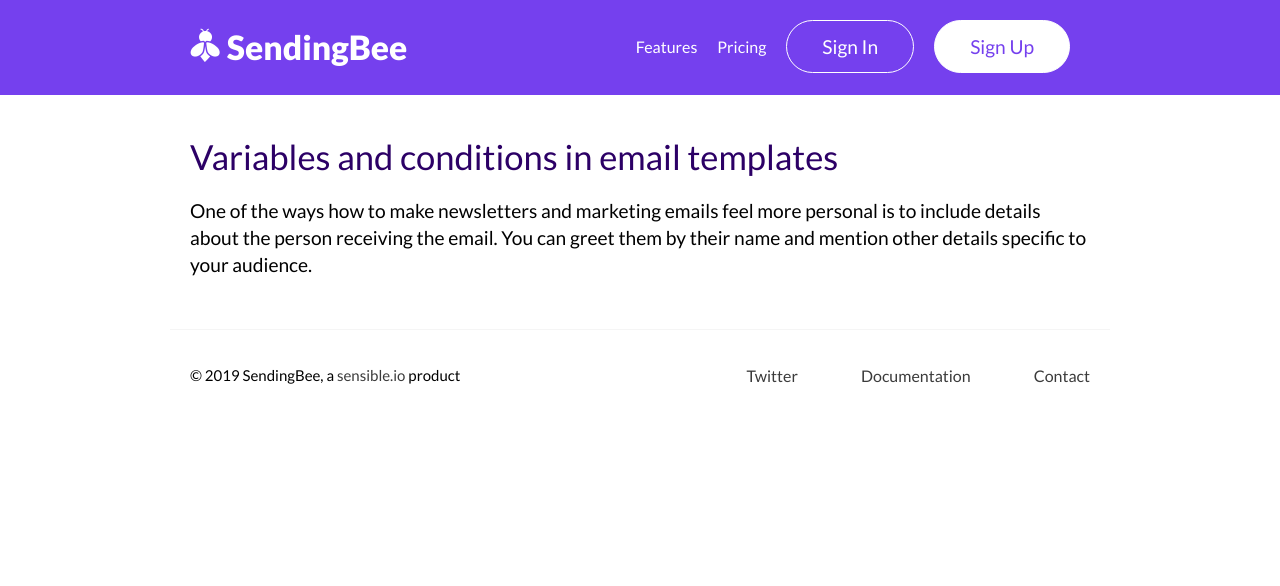
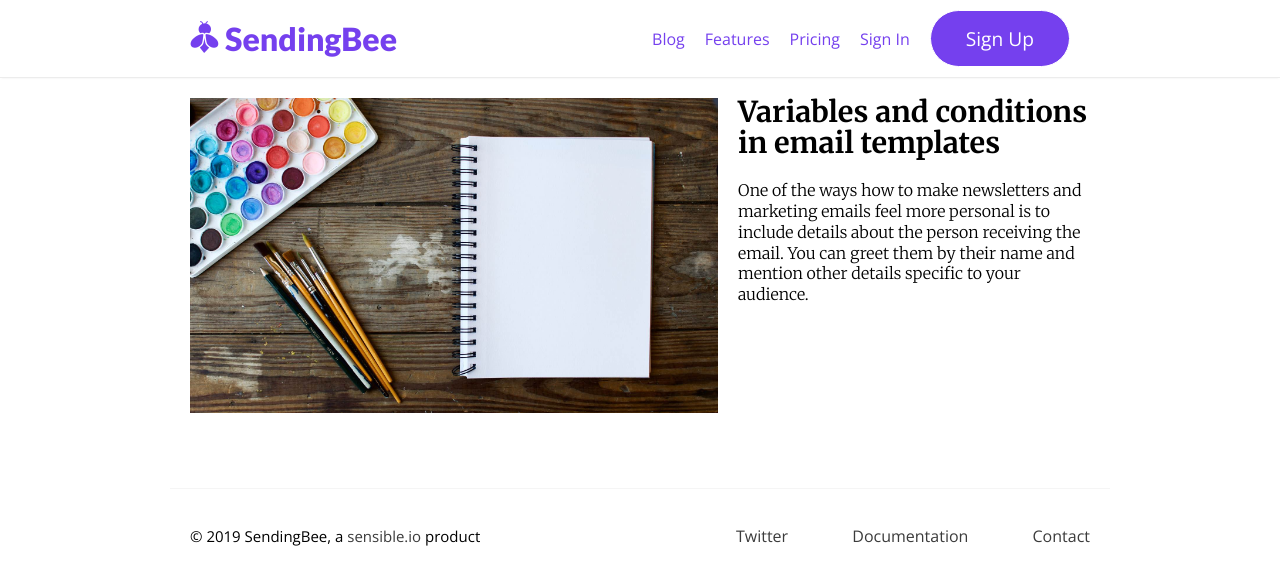
Before and after one commit to sendingbee/blog, a plain HTML site: page index.html in a window 1280 px wide. Drawn offline with nearby package versions, Linux system fonts and the light colour scheme; files whose address does not match are found by name.

Commit message:
Regenerate

```diff
--- a/css/main.css
+++ b/css/main.css
@@ -1,4 +1,4 @@
-@import url("https://fonts.googleapis.com/css?family=Lato:100,300,400,900|Open+Sans");
+@import url("https://fonts.googleapis.com/css?family=Merriweather:300,700|Open+Sans:400|Lato:900");
 
 @font-face {
   font-family: "sendingbee";
@@ -47,19 +47,29 @@
 
 body {
   margin: 0;
-  font-family: Lato, "Open Sans", sans-serif;
+  font-family: "Merriweather", serif;
+  font-weight: 300;
 }
 
 a {
   text-decoration: none;
+  color: #7540ee;
 }
 
 .header {
-  background: linear-gradient(#7540ee 80%,#fff 0);
+  border-bottom: 1px solid #ececec;
+  box-shadow:0 2px 2px -2px rgba(153, 153, 153, 0.2);
+  padding: 10px 0;
+  margin-bottom: 20px;
 }
 
 .header a {
-  color: #fff;
+  color: #7540ee;
+  font-family: "Open Sans", sans-serif;
+}
+
+.content img.header-image {
+  width: 100%;
 }
 
 .menu {
@@ -68,17 +78,17 @@ a {
   justify-content: space-between;
   max-width: 900px;
   margin: 0 auto;
-  padding: 20px 10px 46px;
 }
 
 .menu-logo {
   margin: auto 0;
-  font-size: 2.1em;
 }
 
 .menu-logo a {
-  font-weight: 800;
+  font-weight: 900;
+  font-family: "Lato", sans-serif;
   margin-right: 20px;
+  font-size: 32px;
 }
 
 .menu-links {
@@ -138,7 +148,7 @@ a {
   max-width: 900px;
   margin: 0 auto;
   padding: 0 20px;
-  line-height: 1.7em;
+  line-height: 2rem;
 }
 
 .article, .post {
@@ -146,14 +156,48 @@ a {
   font-size: 1.2em;
 }
 
-.article-item-header a, .post-title {
-  color: #2c0066;
-  font-weight: 400;
-  font-size: 1.2em;
+.post-title, .article-item-header a {
+  font-size: 2.5rem;
+  font-weight: 700;
+  line-height: 1em;
 }
 
-.post-title {
-  font-size: 2em;
+.article-item {
+  display: flex;
+}
+
+@media (max-width:768px) {
+  .article-item {
+    flex-direction: column;
+  }
+}
+
+.article-item a {
+  color: #000000;
+}
+
+.article-item-header {
+  margin-top: 0;
+}
+
+.article-item-header a {
+  font-size: 1.8rem;
+}
+
+.article-item {
+  font-size: 1rem;
+  line-height: 1.3;
+}
+
+.article-item .image-wrapper {
+  flex: 3;
+  padding-right: 20px;
+  margin-bottom: 20px;
+}
+
+.article-description {
+  flex: 2;
+
 }
 
 .footer {
@@ -164,6 +208,7 @@ a {
   max-width: 900px;
   border-top: 1px solid #f5f5f5;
   padding: 20px;
+  font-family: "Open Sans", sans-serif;
 }
 
 .footer a {
@@ -206,10 +251,10 @@ figure {
 }
 
 .highlight {
-  border: 1px solid #2c006699;
-  border-radius: 3px;
-  padding: 10px;
+  margin: 30px 0;
+  padding: 0 20px;
   overflow-x: auto;
+  background-color: #F2F2F2
  }
 
  .video {
--- a/index.html
+++ b/index.html
@@ -22,16 +22,17 @@
     <div class="header">
         <div class="menu">
   <div class="menu-logo">
-    <a href="/">
+    <a href="https://sendingbee.com">
       <i class="sendingbee-icon-bee"></i> SendingBee</a>
 
   </div>
 
   <div class="menu-links">
+    <a href="/">Blog</a>
     <a href="https://sendingbee.com#features">Features</a>
     <a href="https://sendingbee.com#pricing">Pricing</a>
-    <a href="https://app.sendingbee.com/login" class="button">Sign In</a>
-    <a href="https://app.sendingbee.com/sign-up" class="button outline">Sign Up</a>
+    <a href="https://app.sendingbee.com/login">Sign In</a>
+    <a href="https://app.sendingbee.com/sign-up" class="button">Sign Up</a>
   </div>
 </div>
 
@@ -43,6 +44,16 @@
   <div class="article">
 
       <div class="article-item">
+
+
+          <div class="image-wrapper">
+            <a href="/2019/04/12/variables-and-conditions-in-email-templates/">
+              <img src="/2019/04/12/variables-and-conditions-in-email-templates/header.jpg" class="header-image">
+            </a>
+          </div>
+
+
+        <div class="article-description">
           <h2 class="article-item-header">
             <a href="/2019/04/12/variables-and-conditions-in-email-templates/">
               Variables and conditions in email templates
@@ -50,11 +61,14 @@
           </h2>
           <div class="article-item-content">
 
+              <a href="/2019/04/12/variables-and-conditions-in-email-templates/">
                 <p>One of the ways how to make newsletters and marketing emails feel more personal
 is to include details about the person receiving the email. You can greet them
 by their name and mention other details specific to your audience.
 </p>
+              </a>
 
+          </div>
         </div>
       </div>
 
```
Also changed, not shown: 2019/04/12/variables-and-conditions-in-email-templates/index.html (+9 -3 lines), 2019/04/12/variables-and-conditions-in-email-templates/header.jpg (added). Lines whose indentation alone changed are shown as unchanged.
